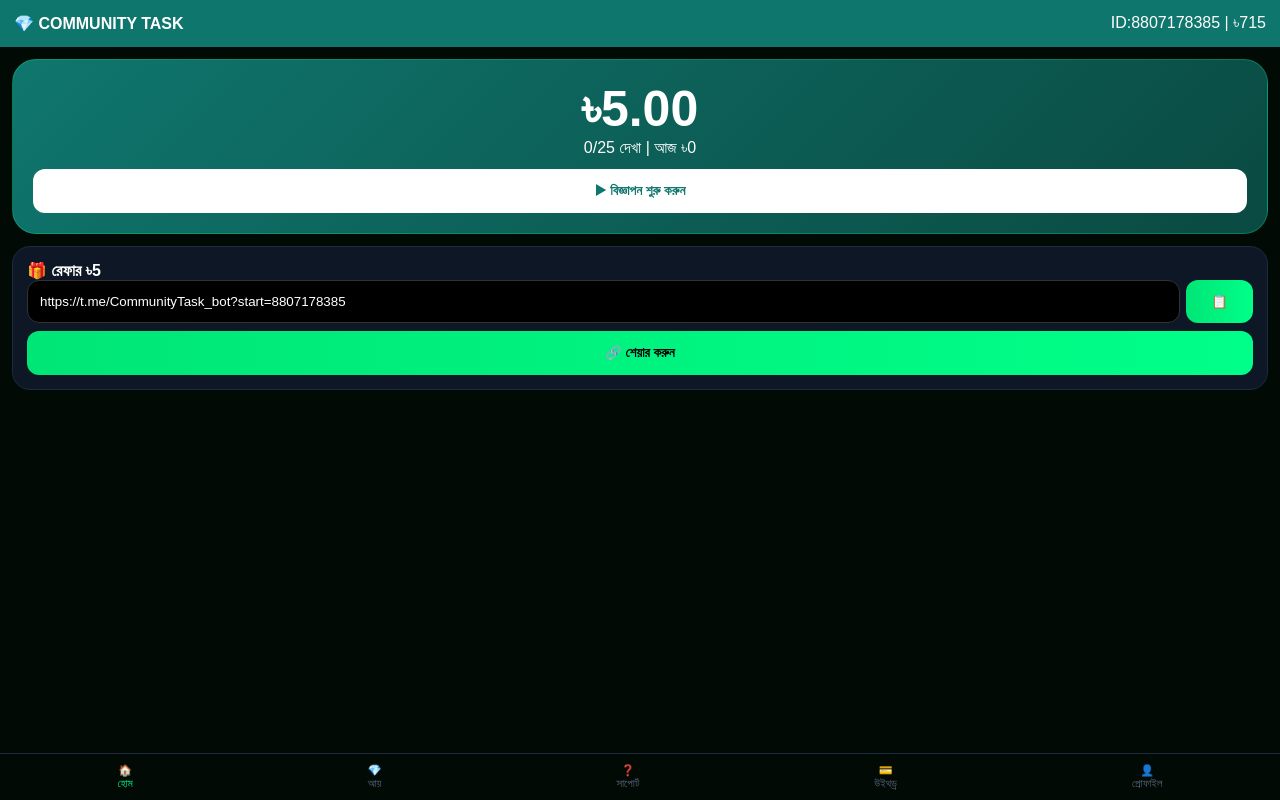
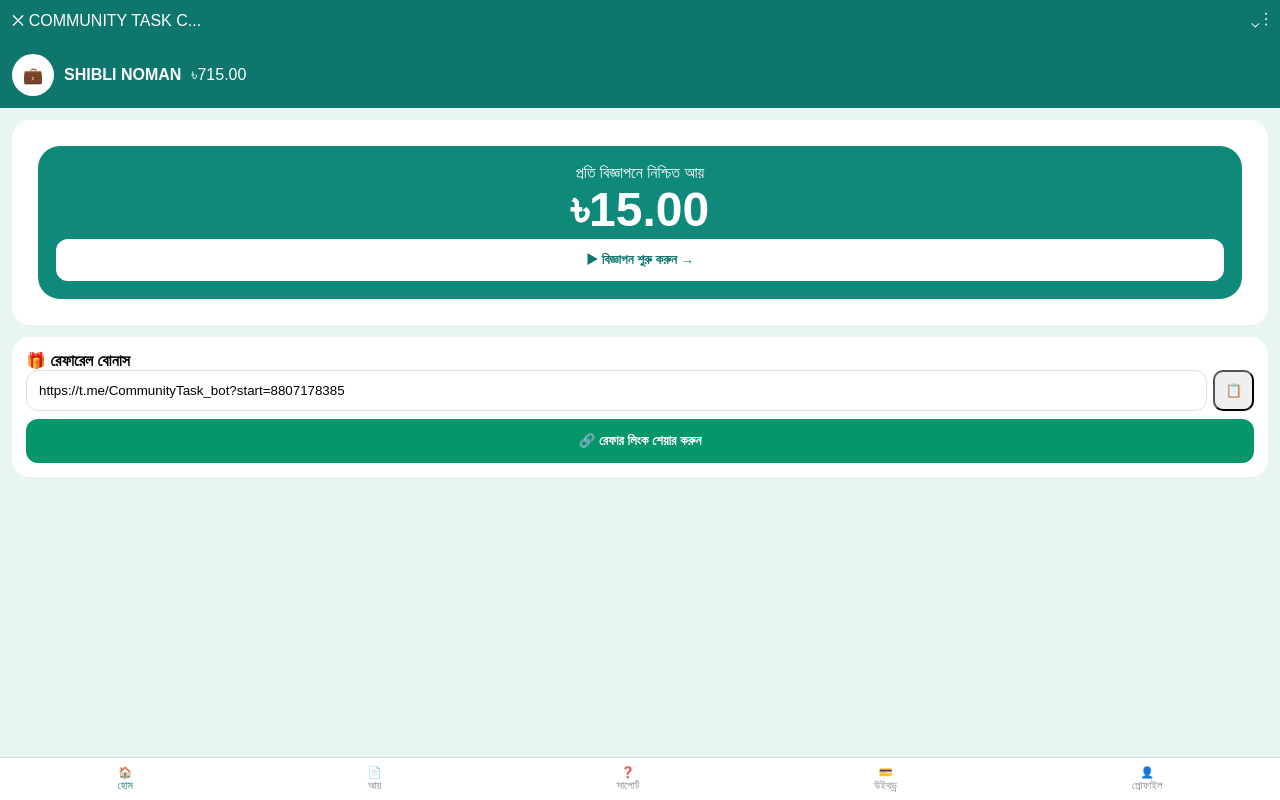
Before and after one commit to mdsiblen-rgb/telegram-bot, a Flask app: page / in a window 1280 px wide. Run offline with Flask 3, Linux system fonts and the light colour scheme.

Commit message:
Update index.html

```diff
--- a/templates/index.html
+++ b/templates/index.html
@@ -1,35 +1,29 @@
-<!DOCTYPE html><html><head><meta charset="UTF-8"><meta name="viewport" content="width=device-width,initial-scale=1"><title>FINAL</title>
-<style>*{margin:0;padding:0;box-sizing:border-box;font-family:sans-serif}body{background:#020a06;color:#fff;padding-bottom:80px}.card{background:#0e1726;border:1px solid #1e2a3d;border-radius:18px;padding:14px;margin:12px}.green{background:linear-gradient(135deg,#0f766e,#0a4a42);border-radius:24px;padding:20px;margin:12px;text-align:center;border:1px solid #00ff8840}.btn{background:linear-gradient(90deg,#00e676,#00ff88);color:#000;border:0;width:100%;padding:14px;border-radius:12px;font-weight:900;cursor:pointer}.btn-white{background:#fff;color:#0f766e;border:0;width:100%;padding:14px;border-radius:12px;font-weight:900;cursor:pointer}.page{display:none}.page.on{display:block}.nav{position:fixed;bottom:0;left:0;right:0;background:#020a06;display:flex;justify-content:space-around;padding:10px 0;border-top:1px solid #1e2a3d}.nav div{color:#556677;font-size:11px;text-align:center;cursor:pointer}.nav div.on{color:#00ff88}.input{width:100%;padding:12px;background:#000;border:1px solid #333;border-radius:12px;color:#fff;margin-top:8px}.pay{border:2px solid #1e2a3d;border-radius:16px;padding:14px;text-align:center;cursor:pointer}.pay.sel{border-color:#00ff88;background:#00ff8815}</style></head><body>
-
-<div style="background:#0f766e;padding:14px;display:flex"><b>💎 COMMUNITY TASK</b><span style="margin-left:auto">ID:{{uid}} | ৳{{b}}</span></div>
+<!DOCTYPE html><html lang="bn"><head><meta charset="UTF-8"><meta name="viewport" content="width=device-width,initial-scale=1"><title>COMMUNITY TASK</title>
+<style>*{margin:0;padding:0;box-sizing:border-box;font-family:sans-serif}body{background:#e8f5f3;padding-bottom:80px}.card{background:#fff;border-radius:18px;padding:14px;margin:12px}.green{background:#0f8a7a;color:#fff;border-radius:22px;padding:18px;margin:12px;text-align:center}.btn{background:#0f766e;color:#fff;border:0;width:100%;padding:14px;border-radius:12px;font-weight:700;cursor:pointer}.btn-white{background:#fff;color:#0f766e;border:0;width:100%;padding:13px;border-radius:12px;font-weight:800;cursor:pointer}.page{display:none}.page.on{display:block}.nav{position:fixed;bottom:0;left:0;right:0;background:#fff;display:flex;justify-content:space-around;padding:8px 0;border-top:1px solid #ddd}.nav div{font-size:11px;text-align:center;color:#888;cursor:pointer}.nav div.on{color:#0f766e}.input{width:100%;padding:12px;border:1px solid #ddd;border-radius:12px;margin-top:8px}.pay{border:2px solid #ddd;border-radius:16px;padding:16px;text-align:center;cursor:pointer}.pay.sel{border-color:#dc2626;background:#fff1f2}</style></head><body>
 
 <div id="p1" class="page on">
-<div class="green"><div style="font-size:50px;font-weight:900">৳5.00</div><div>{{ads}}/25 দেখা | আজ ৳{{today}}</div><button class="btn-white" style="margin-top:12px" onclick="goPage('p2',1)">▶ বিজ্ঞাপন শুরু করুন</button></div>
-<div class="card"><b>🎁 রেফার ৳5</b><div style="display:flex;gap:6px"><input id="r" class="input" style="margin:0" value="https://t.me/CommunityTask_bot?start={{uid}}"><button class="btn" style="width:70px" onclick="copyRef()">📋</button></div><button class="btn" style="margin-top:8px" onclick="shareRef()">🔗 শেয়ার করুন</button></div>
+<div style="background:#0f766e;color:#fff;padding:12px">✕ COMMUNITY TASK C...<span style="float:right">⌄ ⋮</span></div>
+<div style="background:#0f766e;color:#fff;padding:12px;display:flex;gap:10px;align-items:center"><div style="background:#fff;width:42px;height:42px;border-radius:50%;display:flex;align-items:center;justify-content:center">💼</div><b>SHIBLI NOMAN</b> ৳{{b}}.00</div>
+<div class="card"><div class="green"><div>প্রতি বিজ্ঞাপনে নিশ্চিত আয়</div><div style="font-size:48px;font-weight:900">৳15.00</div><button class="btn-white" onclick="go('p2',1)">▶ বিজ্ঞাপন শুরু করুন →</button></div></div>
+<div class="card"><b>🎁 রেফারেল বোনাস</b><div style="display:flex;gap:6px"><input id="r" class="input" style="margin:0" value="https://t.me/CommunityTask_bot?start={{uid}}"><button onclick="copyR()" style="padding:10px;border-radius:10px">📋</button></div><button class="btn" style="margin-top:8px;background:#059669" onclick="shareR()">🔗 রেফার লিংক শেয়ার করুন</button></div>
 </div>
 
-<div id="p2" class="page"><div class="green"><p id="tmr" style="display:none">⏳ <span id="sec">10</span>s</p><div id="wBar" style="background:#0005;height:6px;display:none;margin:10px 0"><div id="bar" style="height:100%;width:0%;background:#00ff88"></div></div><button class="btn-white" id="adBtn">▶ বিজ্ঞাপন দেখুন ({{25-ads}} বাকি)</button></div></div>
+<div id="p2" class="page"><div class="card"><div class="green"><div style="font-size:48px">৳18.00</div><p id="tmr" style="display:none">⏳ <span id="sec">10</span>s</p><div id="wBar" style="background:#fff4;height:6px;display:none;margin:8px 0"><div id="bar" style="height:100%;width:0%;background:#fff"></div></div><button class="btn-white" id="adBtn">▶ বিজ্ঞাপন শুরু করুন ({{15-ads}} বাকি)</button></div></div></div>
 
-<div id="p3" class="page">
-<div class="card" onclick="window.open('https://t.me/PAYMENT_ADMIN_C_TASK')">✈️ Admin - @PAYMENT_ADMIN_C_TASK →</div>
-<div class="card" onclick="window.open('https://t.me/ctask247')">✈️ চ্যানেল - @ctask247 →</div>
-<div class="card" style="background:#e02424" onclick="alert('ভিডিও আসছে')">▶️ কিভাবে কাজ করবেন? →</div>
-</div>
+<div id="p3" class="page"><div class="card" onclick="window.open('https://t.me/PAYMENT_ADMIN_C_TASK')">✈️ Admin → @PAYMENT_ADMIN_C_TASK</div><div class="card" onclick="window.open('https://t.me/ctask247')">✈️ চ্যানেল → @ctask247</div><div class="card" style="background:#dc2626;color:#fff" onclick="alert('ভিডিও')">▶️ কিভাবে কাজ করবেন? →</div></div>
 
-<div id="p4" class="page"><div class="card">
-<div style="display:grid;grid-template-columns:1fr 1fr;gap:10px"><div class="pay sel" id="bk" onclick="sel('bKash','bk')">bKash ✓</div><div class="pay" id="ng" onclick="sel('Nagad','ng')">Nagad</div></div>
-<input id="num" class="input" placeholder="01XXXXXXXXX"><input id="amt" class="input" type="number" placeholder="1000"><button class="btn" id="wdBtn" style="margin-top:10px">উইথড্র</button></div></div>
+<div id="p4" class="page"><div class="card"><div style="display:grid;grid-template-columns:1fr 1fr;gap:10px"><div class="pay sel" id="bk" onclick="sel('bKash','bk')">bKash ✓</div><div class="pay" id="ng" onclick="sel('Nagad','ng')">Nagad</div></div><input id="num" class="input" placeholder="01XXXXXXXXX"><input id="amt" class="input" placeholder="1000"><button class="btn" id="wdBtn" style="margin-top:10px">উইথড্র করুন</button></div></div>
 
-<div id="p5" class="page"><div class="card" style="text-align:center;background:linear-gradient(135deg,#0f766e,#00ff88);color:#000"><b style="font-size:28px">৳{{b}}</b><br>ব্যালেন্স</div><div class="card">ID: {{uid}} | মোট দেখা: {{total}} | রেফার: {{refs}}</div><div style="display:grid;grid-template-columns:1fr 1fr;gap:10px;margin:0 12px"><button class="btn" onclick="alert('আজ {{today}} টাকা')">🕒 ইতিহাস</button><button class="btn" style="background:#fff" onclick="alert('প্রতি বিজ্ঞাপন 5 টাকা, 25 টা, রেফার 5, উইথড্র 1000')">📋 Rules</button></div></div>
+<div id="p5" class="page"><div class="green" style="text-align:left;display:flex;gap:12px"><div style="background:#fff;width:60px;height:60px;border-radius:50%;display:flex;align-items:center;justify-content:center">💼</div><div><b>SHIBLI NOMAN</b><br>@ShibliNoman_BD<br>ID: {{uid}}</div></div><div class="card">💼 বর্তমান ব্যালেন্স - ৳{{b}}.00</div><div class="card">আজ {{today}} | মোট {{total}} | রেফার {{refs}}</div></div>
 
-<div class="nav"><div class="on" onclick="goPage('p1',0)">🏠<br>হোম</div><div onclick="goPage('p2',1)">💎<br>আয়</div><div onclick="goPage('p3',2)">❓<br>সাপোর্ট</div><div onclick="goPage('p4',3)">💳<br>উইথড্র</div><div onclick="goPage('p5',4)">👤<br>প্রোফাইল</div></div>
+<div class="nav"><div class="on" onclick="go('p1',0)">🏠<br>হোম</div><div onclick="go('p2',1)">📄<br>আয়</div><div onclick="go('p3',2)">❓<br>সাপোর্ট</div><div onclick="go('p4',3)">💳<br>উইথড্র</div><div onclick="go('p5',4)">👤<br>প্রোফাইল</div></div>
 
 <script>
 let pay='bKash';
-function goPage(id,i){document.querySelectorAll('.page').forEach(p=>p.classList.remove('on'));document.getElementById(id).classList.add('on');document.querySelectorAll('.nav div').forEach(d=>d.classList.remove('on'));document.querySelectorAll('.nav div')[i].classList.add('on')}
+function go(id,i){document.querySelectorAll('.page').forEach(p=>p.classList.remove('on'));document.getElementById(id).classList.add('on');document.querySelectorAll('.nav div').forEach(d=>d.classList.remove('on'));document.querySelectorAll('.nav div')[i].classList.add('on')}
 function sel(m,id){pay=m;document.querySelectorAll('.pay').forEach(p=>p.classList.remove('sel'));document.getElementById(id).classList.add('sel')}
-function copyRef(){navigator.clipboard.writeText(document.getElementById('r').value).then(()=>alert('কপি হয়েছে'))}
-function shareRef(){let v=document.getElementById('r').value;if(navigator.share)navigator.share({url:v});else copyRef()}
-document.getElementById('adBtn').onclick=function(){let s=10,sec=document.getElementById('sec'),t=document.getElementById('tmr'),w=document.getElementById('wBar'),bar=document.getElementById('bar'),btn=this;if({{ads}}>=25){alert('25 শেষ');return}if(btn.disabled)return;btn.disabled=true;t.style.display='block';w.style.display='block';let iv=setInterval(()=>{sec.innerText=s;bar.style.width=((10-s)*10)+'%';s--;if(s<0){clearInterval(iv);fetch('/api/watch_ad?user_id={{uid}}',{method:'POST'}).then(()=>{alert('৳5 যোগ');location.reload()})}},1000)};
-document.getElementById('wdBtn').onclick=function(){let n=document.getElementById('num').value,a=document.getElementById('amt').value;if(n.length!=11){alert('11 ডিজিট');return}if(parseInt(a)<1000){alert('1000+');return}fetch('/api/withdraw',{method:'POST',headers:{'Content-Type':'application/json'},body:JSON.stringify({user_id:'{{uid}}',number:n,amount:parseInt(a),method:pay})}).then(()=>{alert('উইথড্র সফল');location.reload()})};
+function copyR(){navigator.clipboard.writeText(document.getElementById('r').value).then(()=>alert('কপি হয়েছে'))}
+function shareR(){let v=document.getElementById('r').value;if(navigator.share)navigator.share({url:v});else copyR()}
+document.getElementById('adBtn').onclick=function(){let s=10,sec=document.getElementById('sec'),t=document.getElementById('tmr'),w=document.getElementById('wBar'),bar=document.getElementById('bar'),btn=this;if({{ads}}>=15){alert('15 টা শেষ');return}if(btn.disabled)return;btn.disabled=true;t.style.display='block';w.style.display='block';let iv=setInterval(()=>{sec.innerText=s;bar.style.width=((10-s)*10)+'%';s--;if(s<0){clearInterval(iv);fetch('/api/watch_ad?user_id={{uid}}',{method:'POST'}).then(()=>{alert('৳15 যোগ');location.reload()})}},1000)};
+document.getElementById('wdBtn').onclick=function(){let n=document.getElementById('num').value,a=document.getElementById('amt').value;if(n.length<11){alert('নম্বর দিন');return}fetch('/api/withdraw',{method:'POST',headers:{'Content-Type':'application/json'},body:JSON.stringify({user_id:'{{uid}}',number:n,amount:parseInt(a),method:pay})}).then(()=>{alert('উইথড্র সফল');location.reload()})};
 </script></body></html>
```
